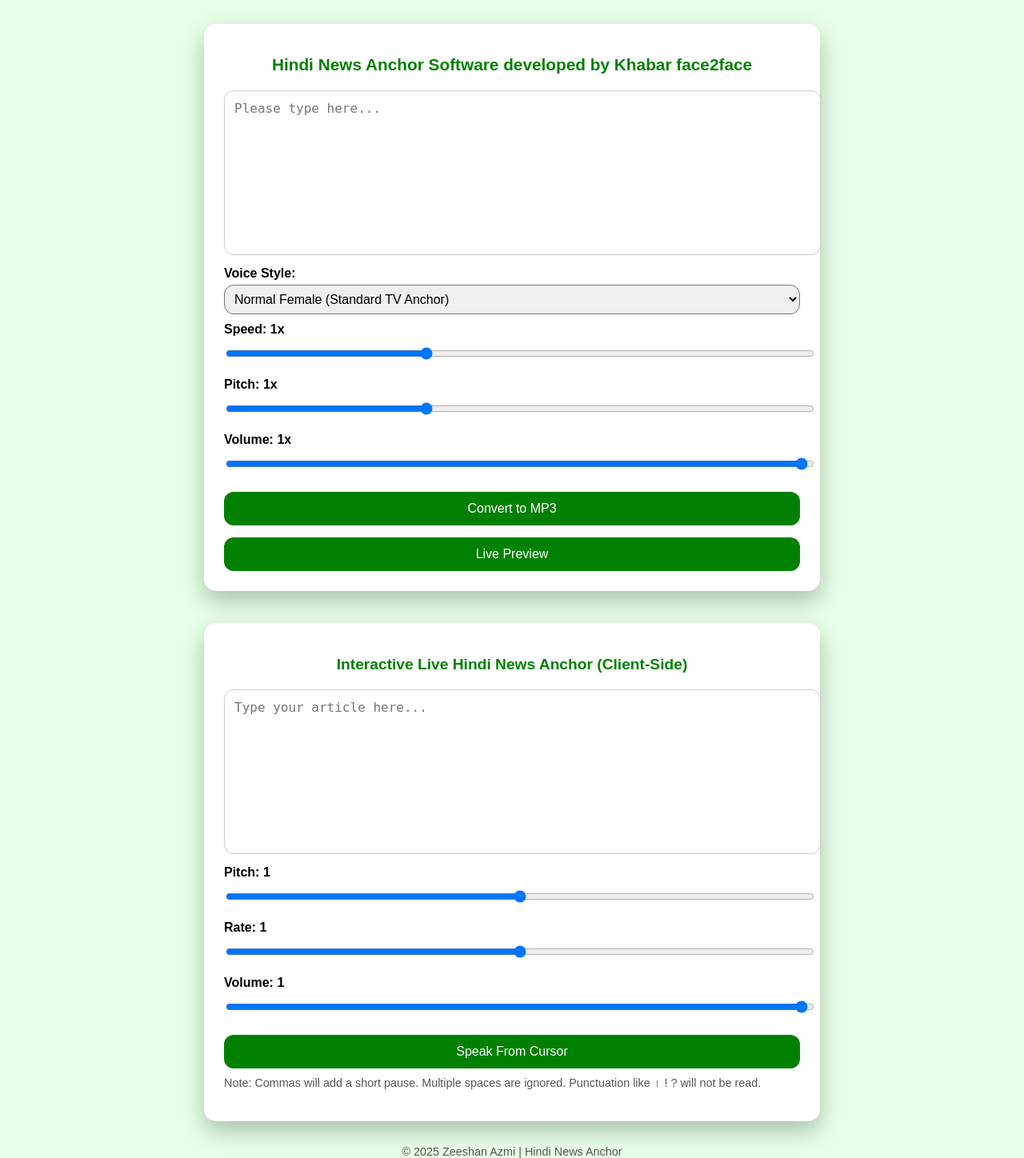
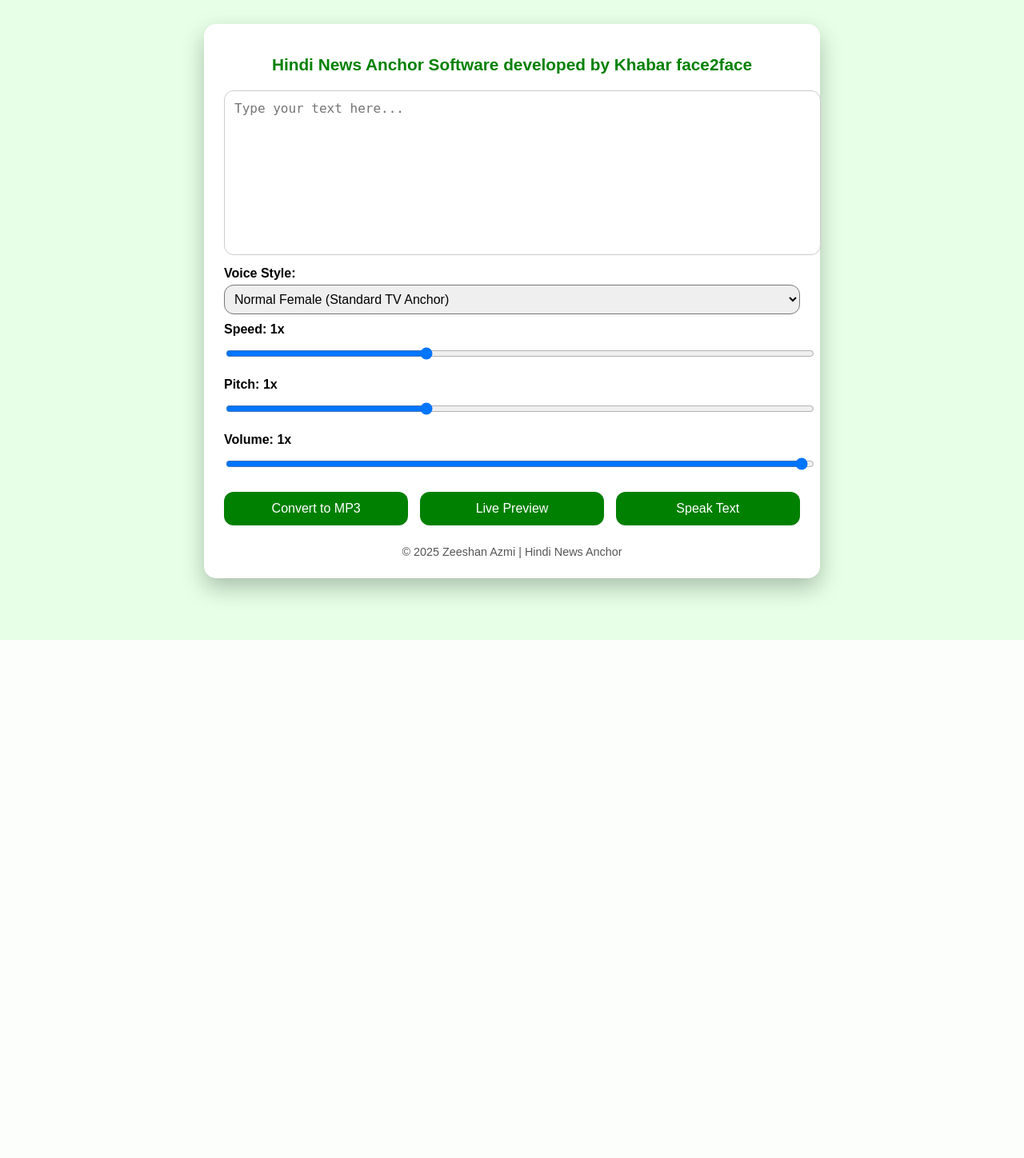
Before and after one commit to phpzee/RenderFlask, a Flask app: page / in a window 1280 px wide. Shown: the whole page at 80% size. After the commit the page ends 800 px from the top, so only its background shows below. Run offline with Flask 3, Linux system fonts and the light colour scheme.

Commit message:
Add files via upload

```diff
--- a/templates/index.html
+++ b/templates/index.html
@@ -1,5 +1,5 @@
 <!DOCTYPE html>
-<html lang="hi">
+<html lang="en">
 <head>
 <meta charset="UTF-8">
 <meta name="viewport" content="width=device-width, initial-scale=1.0">
@@ -11,23 +11,23 @@
 textarea{width:100%;height:180px;padding:12px;border-radius:12px;border:1px solid #ccc;resize:none;font-size:16px;}
 label{display:block;margin-top:10px;font-weight:bold;}
 select,input[type=range]{width:100%;margin-top:5px;padding:8px;border-radius:12px;font-size:16px;}
-button{margin-top:15px;padding:12px;font-size:16px;background:green;color:white;border:none;border-radius:12px;cursor:pointer;width:100%;}
+button{margin-top:15px;padding:12px;font-size:16px;background:green;color:white;border:none;border-radius:12px;cursor:pointer;width:32%;margin-right:2%;}
 button:hover{background:darkgreen;}
 #progressBarContainer{margin-top:15px;width:100%;background:#ddd;border-radius:12px;display:none;}
 #progressBar{width:0%;height:22px;background:green;border-radius:12px;transition:width 0.2s;}
 #countdown{margin-top:10px;font-weight:bold;color:darkgreen;display:none;text-align:center;}
 .audioPreview{margin-top:15px;display:none;width:100%;}
+.highlight{background:yellow;}
 .footer{margin-top:25px;font-size:0.9em;color:#555;text-align:center;}
-.controls label{margin-top:10px;}
+button:last-child{margin-right:0;}
 </style>
 </head>
 <body>
 <div class="container">
 <h1>Hindi News Anchor Software developed by Khabar face2face</h1>
 
-<!-- =================== MP3 Download TTS =================== -->
 <form id="ttsForm" method="POST" action="/convert">
-<textarea name="text" placeholder="Please type here..."></textarea><br>
+<textarea name="text" placeholder="Type your text here..."></textarea><br>
 
 <label>Voice Style:</label>
 <select name="voice" id="voiceSelect">
@@ -48,8 +48,11 @@
 <label>Volume: <span id="volumeVal">1.0</span>x</label>
 <input type="range" min="0.8" max="1.0" step="0.01" value="1.0" id="volumeSlider">
 
+<div style="display:flex;justify-content:space-between;">
 <button type="submit">Convert to MP3</button>
 <button type="button" id="previewBtn">Live Preview</button>
+<button type="button" id="speakBtn">Speak Text</button>
+</div>
 </form>
 
 <div id="progressBarContainer">
@@ -58,45 +61,19 @@
 <div id="countdown">⏳ Please wait...</div>
 
 <audio controls class="audioPreview" id="audioPreview"></audio>
+
+<div class="footer">© 2025 Zeeshan Azmi | Hindi News Anchor</div>
 </div>
 
-<!-- =================== Interactive Live Hindi News Anchor =================== -->
-<div class="container" style="margin-top:40px;">
-<h2 style="text-align:center; color:green; font-size:1.2em; margin-bottom:20px;">
-Interactive Live Hindi News Anchor (Client-Side)
-</h2>
-
-<textarea id="liveTextInput" placeholder="Type your article here..."></textarea>
-
-<div class="controls">
-<label>Pitch: <span id="livePitchVal">1.0</span></label>
-<input type="range" id="livePitchSlider" min="0.8" max="1.2" step="0.01" value="1.0">
-
-<label>Rate: <span id="liveRateVal">1.0</span></label>
-<input type="range" id="liveRateSlider" min="0.8" max="1.2" step="0.01" value="1.0">
-
-<label>Volume: <span id="liveVolumeVal">1.0</span></label>
-<input type="range" id="liveVolumeSlider" min="0.5" max="1.0" step="0.01" value="1.0">
-</div>
-
-<button id="liveSpeakBtn">Speak From Cursor</button>
-<p style="font-size:0.9em; color:#555; margin-top:10px;">
-Note: Commas will add a short pause. Multiple spaces are ignored. Punctuation like । ! ? will not be read.
-</p>
-</div>
-
-<div class="footer">© 2025 Zeeshan Azmi | Hindi News Anchor</div>
-
 <script>
-// --- MP3 Download Section ---
 const form=document.getElementById("ttsForm");
 const progressContainer=document.getElementById("progressBarContainer");
 const progressBar=document.getElementById("progressBar");
 const countdown=document.getElementById("countdown");
 const previewBtn=document.getElementById("previewBtn");
 const audioPreview=document.getElementById("audioPreview");
+const speakBtn=document.getElementById("speakBtn");
 
-// Sliders
 const speedSlider=document.getElementById("speedSlider");
 const pitchSlider=document.getElementById("pitchSlider");
 const volumeSlider=document.getElementById("volumeSlider");
@@ -104,7 +81,6 @@
 const pitchVal=document.getElementById("pitchVal");
 const volumeVal=document.getElementById("volumeVal");
 
-// Voice defaults
 const VOICE_DEFAULTS = {
   "hi_female_normal": {speed:1.0, pitch:1.0, volume:1.0},
   "hi_female_slow": {speed:0.95, pitch:0.95, volume:1.0},
@@ -120,7 +96,6 @@
     volumeVal.innerText = volumeSlider.value;
 }
 
-// Adjust sliders on voice change
 document.getElementById("voiceSelect").addEventListener("change", ()=>{
     const defaults = VOICE_DEFAULTS[document.getElementById("voiceSelect").value];
     speedSlider.value = defaults.speed;
@@ -132,7 +107,7 @@
 speedSlider.oninput = pitchSlider.oninput = volumeSlider.oninput = updateSliderLabels;
 updateSliderLabels();
 
-// Form submit
+// MP3 Download
 form.addEventListener("submit",function(e){
 progressContainer.style.display="block";countdown.style.display="block";progressBar.style.width="0%";
 let width=0;let timeLeft=5;
@@ -141,7 +116,7 @@
 let countdownInterval=setInterval(()=>{if(timeLeft<=0)clearInterval(countdownInterval);else countdown.innerText=`⏳ Please wait... ${timeLeft}s`;timeLeft--;},1000);
 });
 
-// Live preview
+// Live Preview
 previewBtn.addEventListener("click",async function(){
 const text=form.text.value.trim();
 if(!text){alert("Please enter text.");return;}
@@ -160,90 +135,33 @@
 finally{progressContainer.style.display="none";countdown.style.display="none";}
 });
 
-// --- Interactive Live TTS Section ---
-const liveTextInput = document.getElementById("liveTextInput");
-const liveSpeakBtn = document.getElementById("liveSpeakBtn");
-const livePitchSlider = document.getElementById("livePitchSlider");
-const liveRateSlider = document.getElementById("liveRateSlider");
-const liveVolumeSlider = document.getElementById("liveVolumeSlider");
-const livePitchVal = document.getElementById("livePitchVal");
-const liveRateVal = document.getElementById("liveRateVal");
-const liveVolumeVal = document.getElementById("liveVolumeVal");
+// Speak button with word highlighting
+speakBtn.addEventListener("click", function(){
+const utter = new SpeechSynthesisUtterance();
+let rawText = form.text.value.trim();
+if(!rawText){alert("Please enter text."); return;}
+// Remove punctuation except commas for pause
+rawText = rawText.replace(/[।!?:;"“”]/g,'');
+let words = rawText.split(/\s+/);
+let currentWordIndex = 0;
 
-function updateLiveLabels(){
-    livePitchVal.innerText = livePitchSlider.value;
-    liveRateVal.innerText = liveRateSlider.value;
-    liveVolumeVal.innerText = liveVolumeSlider.value;
+function speakNext(){
+  if(currentWordIndex >= words.length){
+    form.text.innerHTML = rawText;
+    return;
+  }
+  let word = words[currentWordIndex];
+  form.text.value = words.map((w,i)=>i===currentWordIndex?`>>${w}<<`:w).join(' ');
+  utter.text = word + (word.endsWith(',') ? ',' : '');
+  utter.lang = 'hi-IN';
+  utter.rate = parseFloat(speedSlider.value);
+  utter.pitch = parseFloat(pitchSlider.value);
+  utter.volume = parseFloat(volumeSlider.value);
+  utter.onend = function(){currentWordIndex++; speakNext();}
+  speechSynthesis.speak(utter);
 }
-livePitchSlider.oninput = liveRateSlider.oninput = liveVolumeSlider.oninput = updateLiveLabels;
-updateLiveLabels();
-
-// Split text into words ignoring extra spaces
-function splitWords(text){
-    text = text.replace(/\s+/g,' ');
-    return text.match(/[^ ,]+|[,]/g) || [];
-}
-
-// Speak from cursor
-function liveSpeakFromCursor(){
-    const selStart = liveTextInput.selectionStart;
-    const fullText = liveTextInput.value;
-    let words = splitWords(fullText);
-
-    let charCount = 0;
-    let startIdx = 0;
-    for(let i=0;i<words.length;i++){
-        if(charCount + words[i].length >= selStart){
-            startIdx = i;
-            break;
-        }
-        charCount += words[i].length + 1;
-    }
-
-    window.speechSynthesis.cancel();
-
-    function speakWord(idx){
-        if(idx >= words.length) return;
-        let word = words[idx];
-        if(word === ','){
-            setTimeout(()=>speakWord(idx+1), 300);
-            charCount += 1;
-            return;
-        }
-
-        // Skip other punctuations
-        if(/[।!?]/.test(word)){
-            charCount += word.length;
-            speakWord(idx+1);
-            return;
-        }
-
-        const utter = new SpeechSynthesisUtterance(word);
-        utter.lang = "hi-IN";
-        utter.pitch = parseFloat(livePitchSlider.value);
-        utter.rate = parseFloat(liveRateSlider.value);
-        utter.volume = parseFloat(liveVolumeSlider.value);
-
-        utter.onstart = ()=>{
-            const before = words.slice(0,idx).join(' ');
-            const after = words.slice(idx+1).join(' ');
-            liveTextInput.value = before + ' ' + word + ' ' + after;
-            liveTextInput.focus();
-            liveTextInput.setSelectionRange(charCount,charCount+word.length);
-        };
-
-        utter.onend = ()=>{
-            charCount += word.length + 1;
-            speakWord(idx+1);
-        };
-
-        window.speechSynthesis.speak(utter);
-    }
-
-    speakWord(startIdx);
-}
-
-liveSpeakBtn.onclick = liveSpeakFromCursor;
+speakNext();
+});
 </script>
 </body>
 </html>
```
